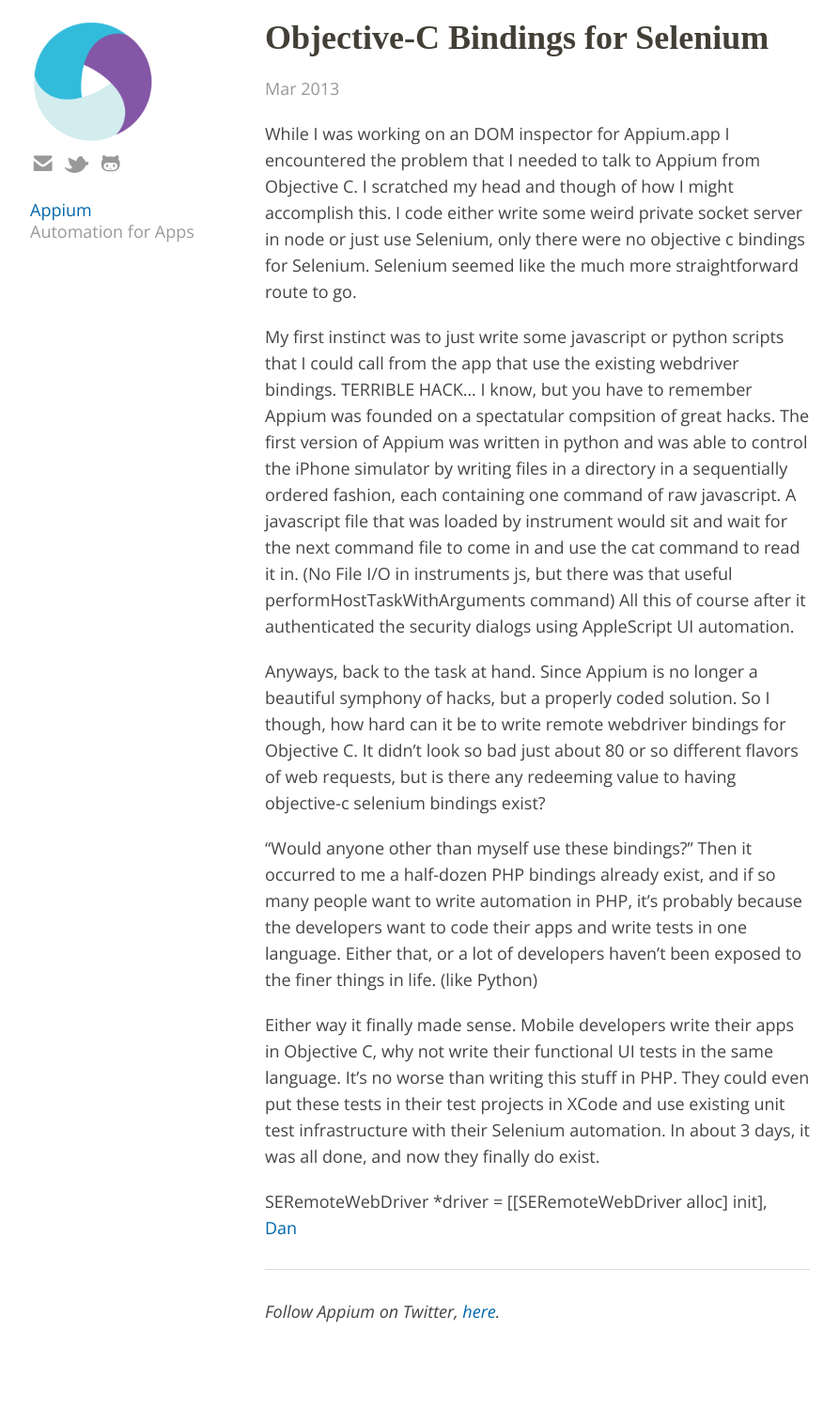
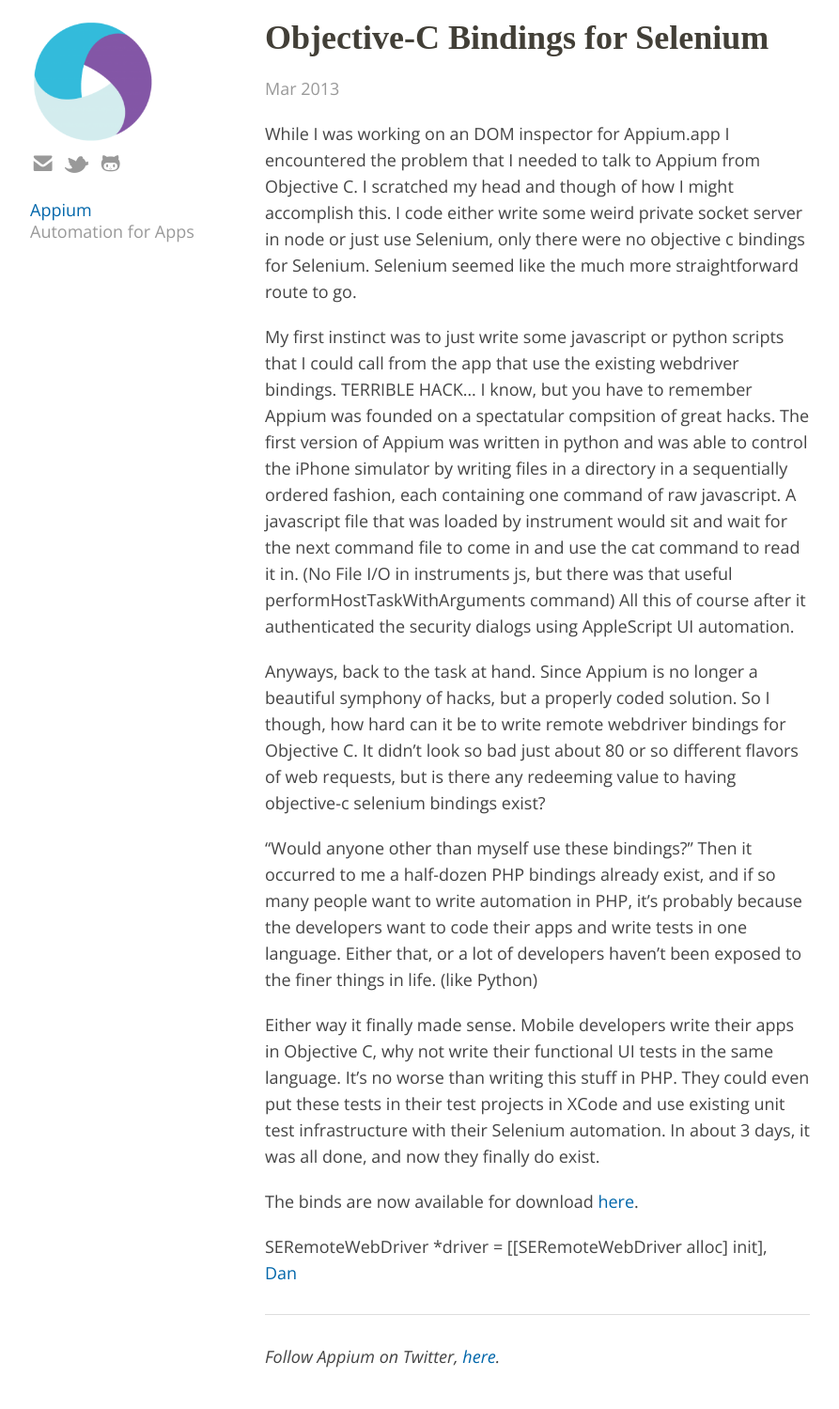
Before and after one commit to appium/blog, a Jekyll site: the page built from _posts/2013-03-22-selenium-obj-c.md, in a window 1280 px wide. Shown: the whole page at 94% size, without its empty margins (138-1031 px from the left). Built offline with Jekyll 4.4.1, drawn with Linux system fonts in a browser that asks for light colours; some web fonts are replaced; before the commit the page ends 1451 px from its top, so only the background shows below that.

Commit message:
Update 2013-03-22-selenium-obj-c.md

```diff
--- a/_posts/2013-03-22-selenium-obj-c.md
+++ b/_posts/2013-03-22-selenium-obj-c.md
@@ -13,5 +13,7 @@
 
 Either way it finally made sense. Mobile developers write their apps in Objective C, why not write their functional UI tests in the same language. It's no worse than writing this stuff in PHP. They could even put these tests in their test projects in XCode and use existing unit test infrastructure with their Selenium automation. In about 3 days, it was all done, and now they finally do exist.
 
+The binds are now available for download <a href="https://github.com/appium/selenium-objective-c">here</a>.
+
 SERemoteWebDriver *driver = [[SERemoteWebDriver alloc] init],<br />
 <a href="http://github.com/penguinho">Dan</a>
```
